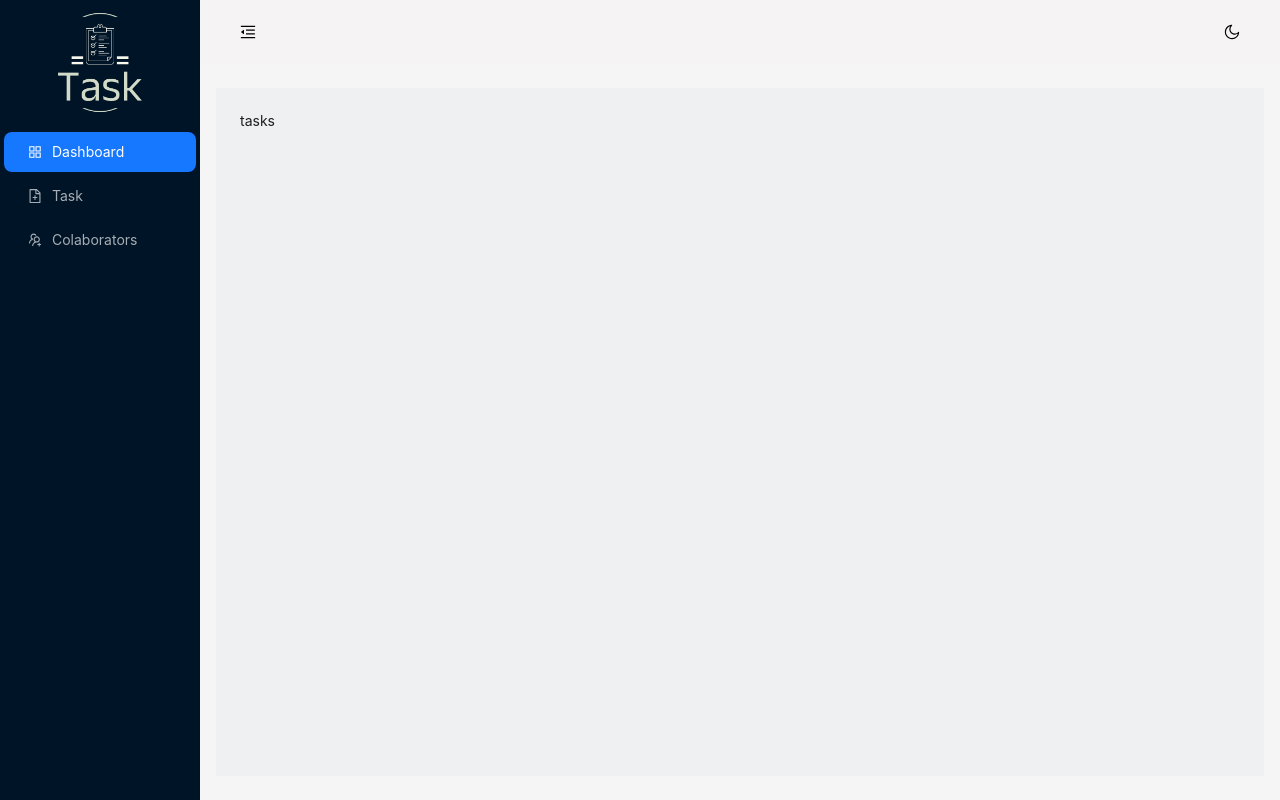
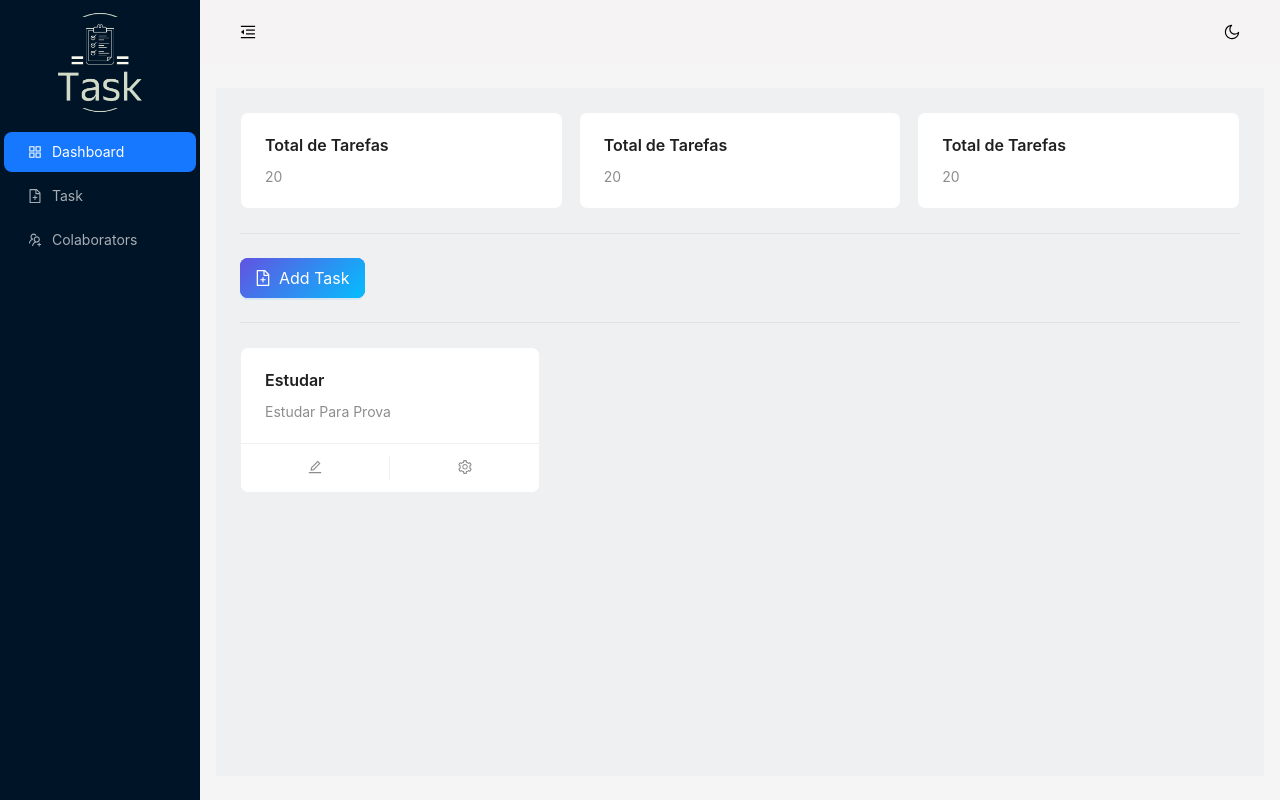
Before and after one commit to Machaieie/Todo_List_Web, a React (Vite) app: page /tasks in a window 1280 px wide. Built offline with nearby package versions, Linux system fonts and the light colour scheme.

Commit message:
criando a tela de tarefas e criando alguns componentes

```diff
--- a/package.json
+++ b/package.json
@@ -11,6 +11,7 @@
   },
   "dependencies": {
     "@ant-design/icons": "^5.4.0",
+    "@emotion/css": "^11.13.0",
     "antd": "^5.20.1",
     "react": "^18.3.1",
     "react-dom": "^18.3.1",
--- /dev/null
+++ b/src/components/Buttons/TaskGradientButton.jsx
@@ -0,0 +1,48 @@
+import React, { useContext } from 'react';
+import { Button, ConfigProvider, Space } from 'antd';
+import { css } from '@emotion/css';
+
+
+const TaskGradientButton = ({text, icon}) => {
+    const { getPrefixCls } = useContext(ConfigProvider.ConfigContext);
+  const rootPrefixCls = getPrefixCls();
+  const linearGradientButton = css`
+    &.${rootPrefixCls}-btn-primary:not([disabled]):not(.${rootPrefixCls}-btn-dangerous) {
+      border-width: 0;
+
+      > span {
+        position: relative;
+      }
+
+      &::before {
+        content: '';
+        background: linear-gradient(135deg, #6253e1, #04befe);
+        position: absolute;
+        inset: 0;
+        opacity: 1;
+        transition: all 0.3s;
+        border-radius: inherit;
+      }
+
+      &:hover::before {
+        opacity: 0;
+      }
+    }
+  `;
+    return (
+        <ConfigProvider
+        button={{
+          className: linearGradientButton,
+        }}
+      >
+        <Space>
+          <Button type="primary" size="large" icon={icon}>
+            {text}
+          </Button>
+        </Space>
+      </ConfigProvider>
+    );
+};
+
+
+export default TaskGradientButton;
--- /dev/null
+++ b/src/components/card/CustomTaskCard.jsx
@@ -0,0 +1,34 @@
+import React, { useState } from 'react';
+import { Avatar, Card, Flex } from 'antd';
+import { EditOutlined, SettingOutlined } from '@ant-design/icons';
+
+const actions = [
+    <EditOutlined key="edit" />,
+    <SettingOutlined key="setting" />,
+];
+const CustomTaskCard = ({ loading, title, description }) => {
+    return (
+        <Flex gap="middle" align="start" vertical>
+            <Card
+                loading={loading}
+                actions={actions}
+                style={{
+                    minWidth: 300,
+                }}
+            >
+                <Card.Meta
+                    title={title}
+                    description={
+                        <>
+                            {description}
+                        </>
+                    }
+                />
+
+            </Card>
+        </Flex>
+    );
+};
+
+
+export default CustomTaskCard;
--- /dev/null
+++ b/src/components/card/SimpleTaskCard.jsx
@@ -0,0 +1,17 @@
+import React from 'react';
+import { Card } from 'antd';
+const { Meta } = Card;
+
+const TaskCard = ({width, title,description}) => {
+    return (
+        <Card
+            hoverable
+            style={{ width: width }}
+        >
+            <Meta title={title} description={description} />
+        </Card>
+    );
+};
+
+
+export default TaskCard;
--- a/src/screens/dashboard/Dashboard.jsx
+++ b/src/screens/dashboard/Dashboard.jsx
@@ -1,4 +1,7 @@
 import React from 'react';
+
+import { Divider,Layout,Grid } from "antd";
+
 
 const Dashboard = () => {
     return (
--- a/src/screens/task/Task.jsx
+++ b/src/screens/task/Task.jsx
@@ -1,12 +1,31 @@
 import React from 'react';
+import { Divider, Col, Row } from "antd";
+import TaskCard from '../../components/card/SimpleTaskCard';
+import TaskGradientButton from '../../components/Buttons/TaskGradientButton';
+import { FileAddOutlined } from '@ant-design/icons';
+import CustomTaskCard from '../../components/card/CustomTaskCard';
+
 
 const Task = () => {
     return (
-        <div>
-            tasks
-        </div>
+        <>
+            <Row gutter={[16, 16]}>
+                <Col xs={24} sm={12} md={8} lg={8} xl={8}>
+                    <TaskCard width="100%" title="Total de Tarefas" description="20"/>
+                </Col>
+                <Col xs={24} sm={12} md={8} lg={8} xl={8}>
+                    <TaskCard width="100%" title="Total de Tarefas" description="20"/>
+                </Col>
+                <Col xs={24} sm={12} md={8} lg={8} xl={8}>
+                    <TaskCard width="100%" title="Total de Tarefas" description="20"/>
+                </Col>
+            </Row>
+           <Divider/>
+           <TaskGradientButton text="Add Task" icon={<FileAddOutlined/>}/>
+           <Divider/>
+           <CustomTaskCard title="Estudar" description="Estudar Para Prova"/>
+        </>
     );
 };
 
-
 export default Task;
```
Also changed, not shown: 1 other file (tests, documents, lock files or other folders).
